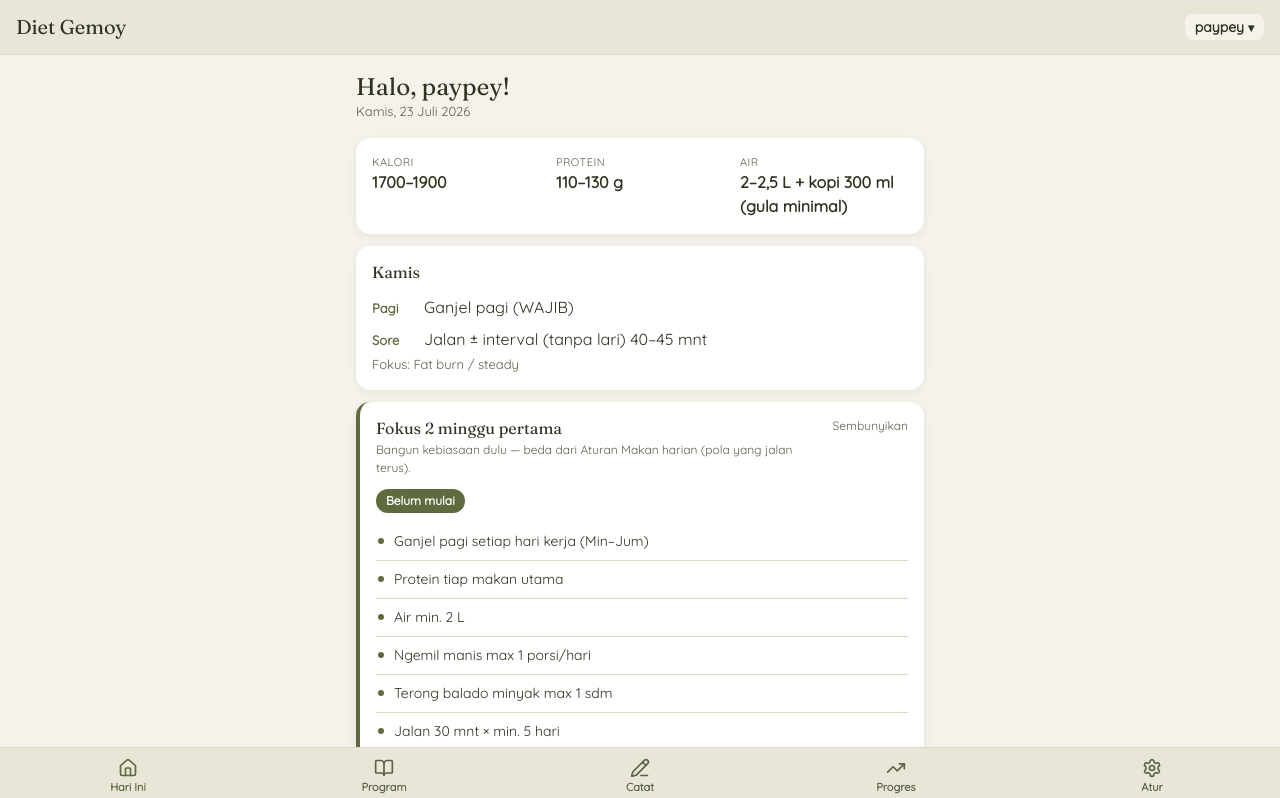
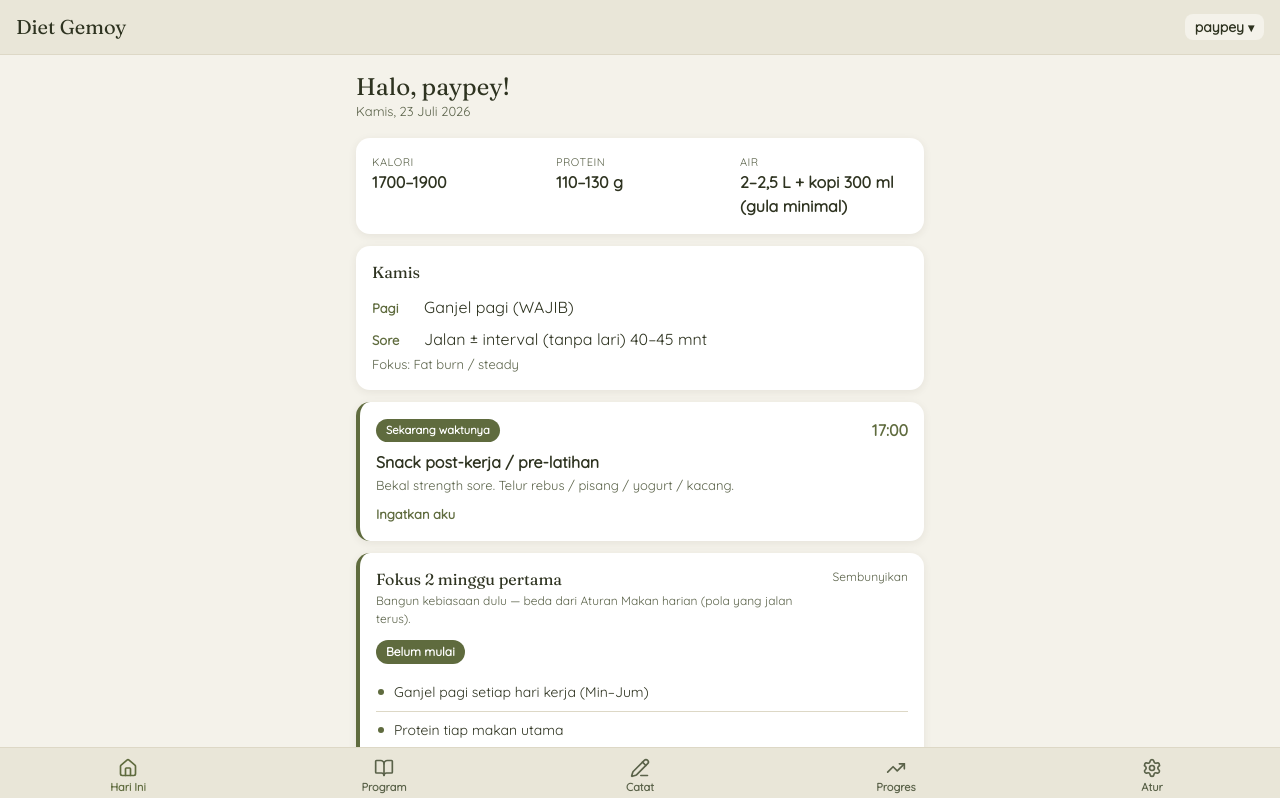
Before and after one commit to kannnnna9/diet-gemoy, a Vue app: page / in a window 1280 px wide. Shown: the top 798 px of the page. Built offline with nearby package versions, Linux system fonts and the light colour scheme.

Commit message:
feat(reminder): kartu 'sekarang waktunya' + nudge alarm di Beranda

```diff
--- /dev/null
+++ b/src/components/ReminderSekarang.vue
@@ -0,0 +1,46 @@
+<template>
+  <div v-if="slot" class="card reminder" role="region" aria-label="Reminder saat ini">
+    <div class="reminder-head">
+      <span class="reminder-badge">Sekarang waktunya</span>
+      <span class="reminder-jam">{{ slot.jam }}</span>
+    </div>
+    <p class="reminder-label">{{ slot.label }}</p>
+    <p v-if="slot.catatan" class="reminder-catatan">{{ slot.catatan }}</p>
+    <button class="reminder-btn" @click="nudge = !nudge" type="button" aria-expanded="false" :aria-label="nudge ? 'Tutup nudge' : 'Ingatkan aku'">Ingatkan aku</button>
+    <transition name="fade">
+      <p v-if="nudge" class="reminder-nudge">
+        Pasang alarm HP jam {{ slot.jam }} untuk "{{ slot.label }}". Web tak bisa bunyi saat app tertutup.
+      </p>
+    </transition>
+  </div>
+</template>
+
+<script setup>
+import { ref, computed } from 'vue'
+import { useProfileStore } from '../stores/profile'
+import { getSlotHarian } from '../data/program'
+import { slotSekarang } from '../lib/slotAktif'
+
+const profile = useProfileStore()
+const nudge = ref(false)
+
+const slot = computed(() => {
+  const now = new Date()
+  const menit = now.getHours() * 60 + now.getMinutes()
+  return slotSekarang(getSlotHarian(profile.profilAktif), menit)
+})
+</script>
+
+<style scoped>
+.reminder { border-left: 4px solid var(--primary); }
+.reminder-head { display: flex; align-items: center; justify-content: space-between; }
+.reminder-badge { background: var(--primary); color: var(--on-primary); font-size: .7rem; font-weight: 600; padding: 3px 10px; border-radius: 99px; }
+.reminder-jam { font-weight: 700; color: var(--primary); }
+.reminder-label { font-size: 1rem; font-weight: 600; margin-top: 8px; }
+.reminder-catatan { font-size: .8125rem; color: var(--text-muted); margin-top: 2px; }
+.reminder-btn { margin-top: 10px; font-size: .8125rem; font-weight: 600; color: var(--primary); background: none; border: none; cursor: pointer; padding: 0; }
+.reminder-btn:hover { text-decoration: underline; }
+.reminder-nudge { margin-top: 8px; font-size: .8125rem; color: var(--text-muted); }
+.fade-enter-active, .fade-leave-active { transition: opacity .2s ease; }
+.fade-enter-from, .fade-leave-to { opacity: 0; }
+</style>
--- a/src/views/Beranda.vue
+++ b/src/views/Beranda.vue
@@ -53,6 +53,8 @@
       </div>
     </div>
 
+    <ReminderSekarang />
+
     <StarterCard />
 
     <ChecklistHari />
@@ -65,6 +67,7 @@ import { useProfileStore } from '../stores/profile'
 import { getProfil, getFaseAktif, getJadwalHari, getHariIni, getProgram } from '../data/program'
 import ChecklistHari from '../components/ChecklistHari.vue'
 import StarterCard from '../components/StarterCard.vue'
+import ReminderSekarang from '../components/ReminderSekarang.vue'
 
 const profile = useProfileStore()
 const prog = getProgram()
```
